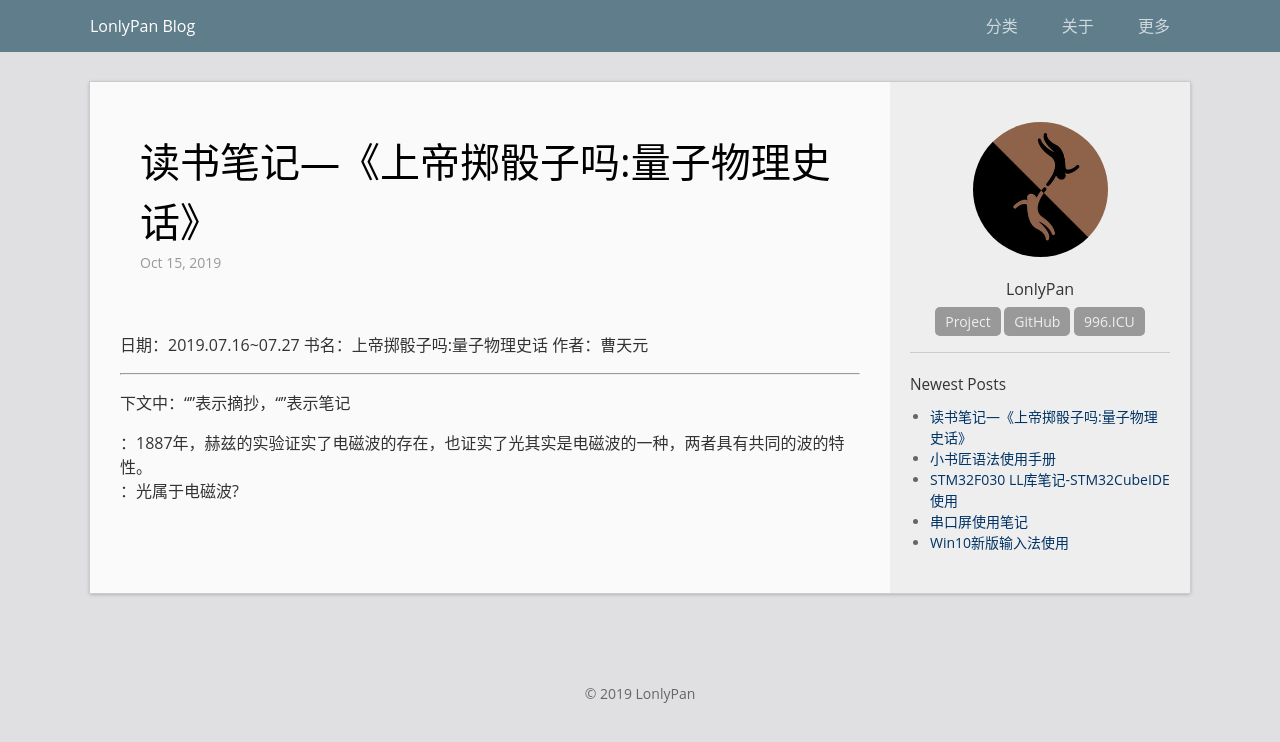
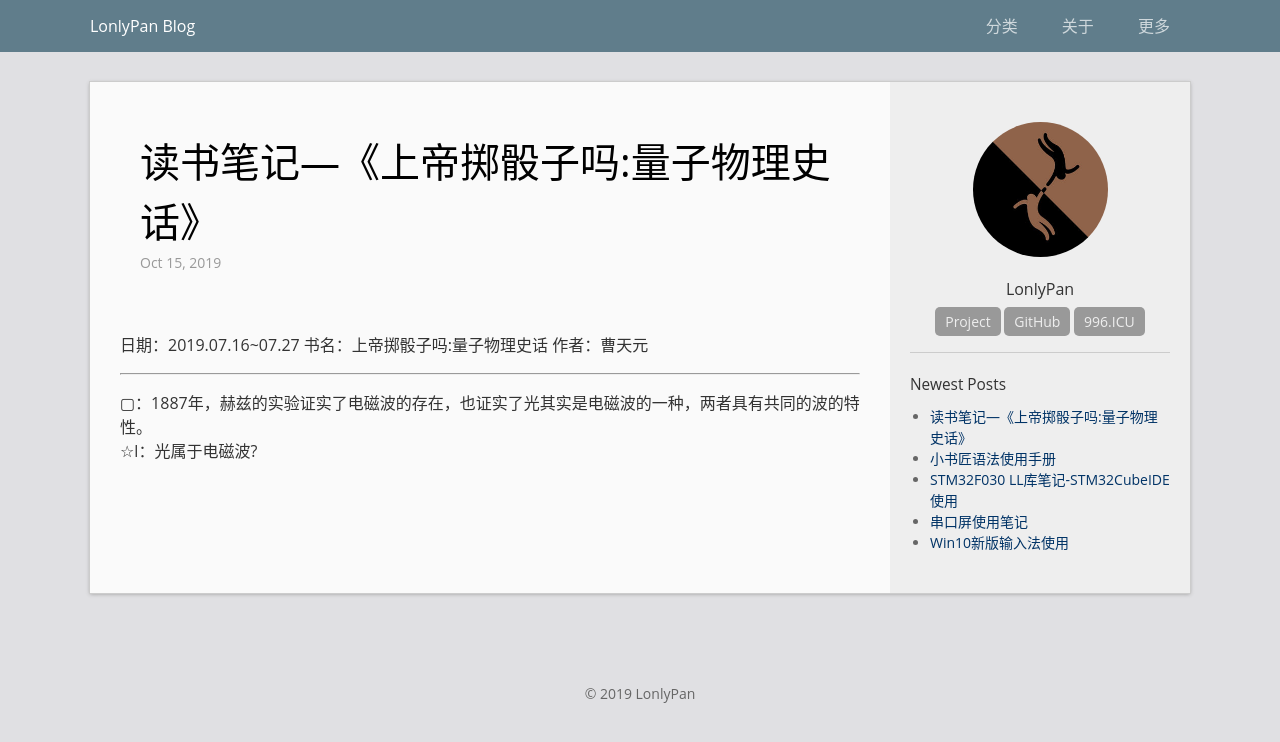
Before and after one commit to LonlyStack/LonlyPan.github.io, a Jekyll site: the page built from _posts/2019-10-15-读书笔记-上帝掷骰子吗 量子物理史话.md, in a window 1280 px wide. Shown: the top 742 px of the page. Built offline with Jekyll 4.4.1, drawn with Linux system fonts in a browser that asks for light colours.

Commit message:
修改文件: _posts/2019-10-15-读书笔记-上帝掷骰子吗 量子物理史话.md

```diff
--- a/_posts/2019-10-15-读书笔记-上帝掷骰子吗 量子物理史话.md
+++ b/_posts/2019-10-15-读书笔记-上帝掷骰子吗 量子物理史话.md
@@ -10,8 +10,6 @@ categories: 随笔
 作者：曹天元
 
 ----------
-下文中：“<i class="far fa-square"></i>”表示摘抄，“<i class="far fa-star"></i>”表示笔记
 
-
- <i class="far fa-square"></i>：1887年，赫兹的实验证实了电磁波的存在，也证实了光其实是电磁波的一种，两者具有共同的波的特性。
-<i class="fas fa-star"></i>：光属于电磁波?
+▢：1887年，赫兹的实验证实了电磁波的存在，也证实了光其实是电磁波的一种，两者具有共同的波的特性。
+☆l：光属于电磁波?
```
